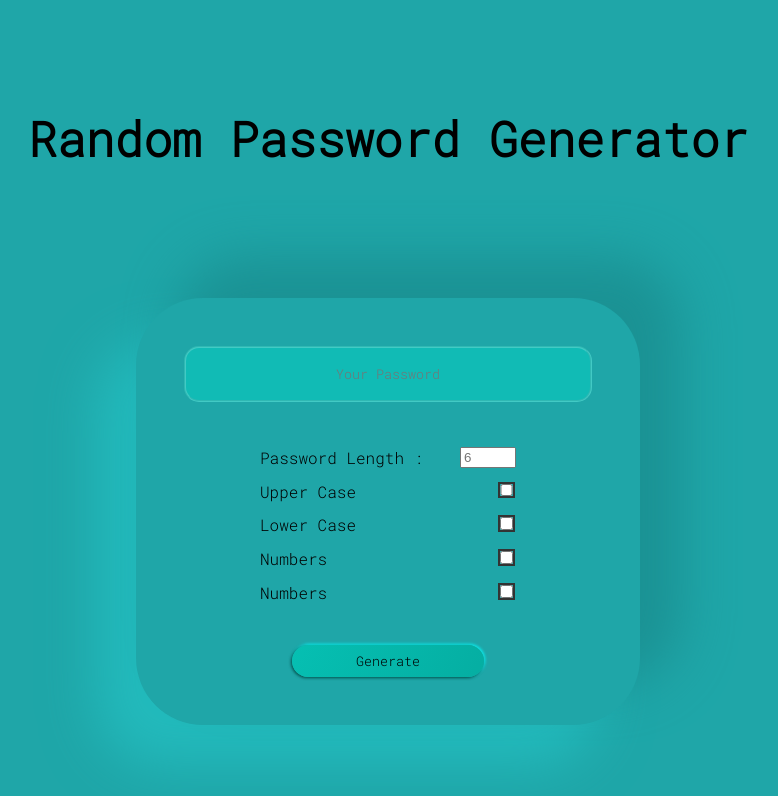
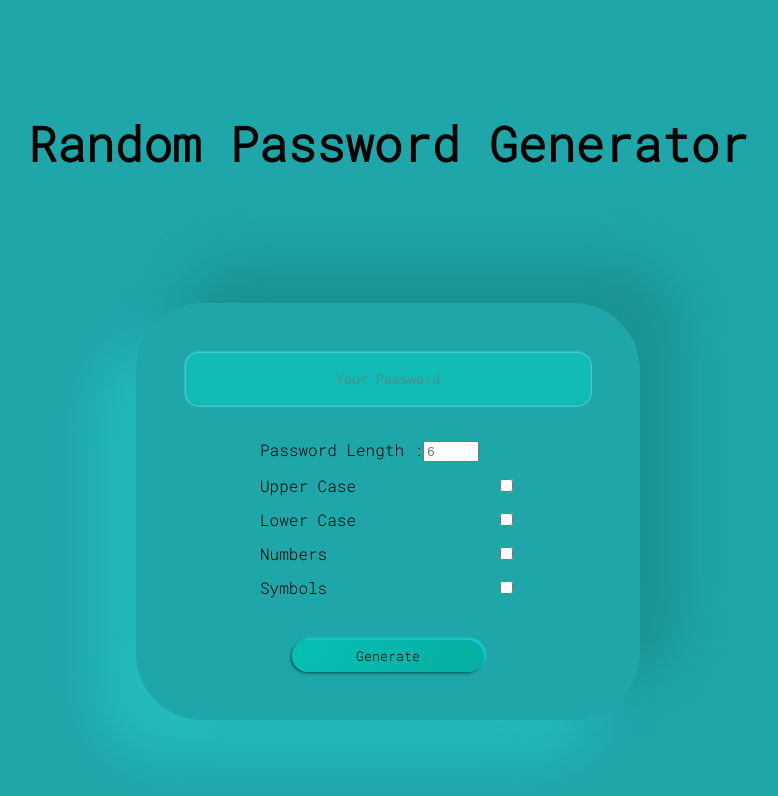
Before and after one commit to SylviaMakuch/random-password-generator, a React (Create React App) app: page / in a window 1280 px wide. Shown: the top 796 px of the page, without its empty margins (252-1030 px from the left). Built offline with nearby package versions, Linux system fonts and the light colour scheme.

Commit message:
mapped through input

```diff
--- a/package.json
+++ b/package.json
@@ -2,8 +2,7 @@
   "dependencies": {
     "react": "^18.2.0",
     "react-scripts": "^5.0.1",
-    "styled-components": "^5.3.8",
-    "typescript": "^4.9.5"
+    "styled-components": "^5.3.8"
   },
   "scripts": {
     "predeploy": "npm run build",
--- a/src/App.js
+++ b/src/App.js
@@ -1,6 +1,7 @@
 import React from "react";
 import { useState } from "react";
 import styled from "styled-components";
+import { radioOptions } from "./config";
 
 const Background = styled.div`
   background: rgb(31, 166, 168);
@@ -109,7 +110,7 @@ function App() {
             <Card>
                 <Input type="text" placeholder="Your Password" />
                 <CheckBoxContainer>
-                    <CheckBoxInputContainer>
+
                         <Label for="length">Password Length :</Label>
                         <input
                             id="length"
@@ -119,50 +120,23 @@ function App() {
                             max="40"
                             placeholder="6"
                         />
-                    </CheckBoxInputContainer>
-                    <CheckBoxInputContainer>
-                        <Label>Upper Case</Label>
-                        <CheckBox
-                            type="checkbox"
-                            checked={checked}
-                            onChange={handleChange}
-                            name="upperCase"
-                            value="upperCase"
-                            id="upperCase"
-                        />
-                    </CheckBoxInputContainer>
-                    <CheckBoxInputContainer>
-                        <Label>Lower Case</Label>
-                        <CheckBox
-                            type="checkbox"
-                            // checked={checked}
-                            // onChange={handleChange}
-                            name="lowerCase"
-                            id="lowerCase"
-                        />
-                    </CheckBoxInputContainer>
-                    <CheckBoxInputContainer>
-                        <Label>Numbers</Label>
-                        <CheckBox
-                            type="checkbox"
-                            // checked={checked}
-                            // onChange={handleChange}
-                            name="numbers"
-                            id="numbers"
-                        />
-                    </CheckBoxInputContainer>
-                    <CheckBoxInputContainer>
-                        <Label>Numbers</Label>
-                        <CheckBox
-                            type="checkbox"
-                            // checked={checked}
-                            // onChange={handleChange}
-                            name="symbols"
-                            id="symbols"
-                        />
-                    </CheckBoxInputContainer>
+
+                    {radioOptions.map((option) => (
+                        <CheckBoxInputContainer>
+                          <Label for={option.id}>{option.label}</Label>
+                            <input
+                                type={option.type}
+                                id={option.id}
+                                name={option.value}
+                                value={option.value}
+                                checked={checked}
+                                onChange={handleChange}
+                            />
+                        </CheckBoxInputContainer>
+                    ))}
+
                 </CheckBoxContainer>
-                <Button onClick={() => { }} onHover>
+                <Button onClick={() => { }} >
                     Generate
                 </Button>
             </Card>
--- a/src/config.js
+++ b/src/config.js
@@ -1,6 +1,7 @@
-const RadioOptions = [
-    { id: "upperCase", name: "upperCase", value: "upperCase", label: "Upper Case" },
-    { id: "lowerCase", name: "lowerCase", value: "lowerCase", label: "Lower Case" },
-    { id: "numbers", name: "numbers", value: "numbers", label: "Numbers" },
-    { id: "symbols", name: "symbols", value: "symbols", label: "Symbols" },
+export const radioOptions = [
+    // { id :length, value: "length", label: "Password Length", min: "6", max: "40", type: "number"},
+    { id: "upperCase", value: "upperCase", label: "Upper Case", type: "checkbox" },
+    { id: "lowerCase", value: "lowerCase", label: "Lower Case", type: "checkbox" },
+    { id: "numbers", value: "numbers", label: "Numbers" , type: "checkbox"},
+    { id: "symbols", value: "symbols", label: "Symbols", type: "checkbox" }
 ];
```
Also changed, not shown: 1 other file (tests, documents, lock files or other folders).
